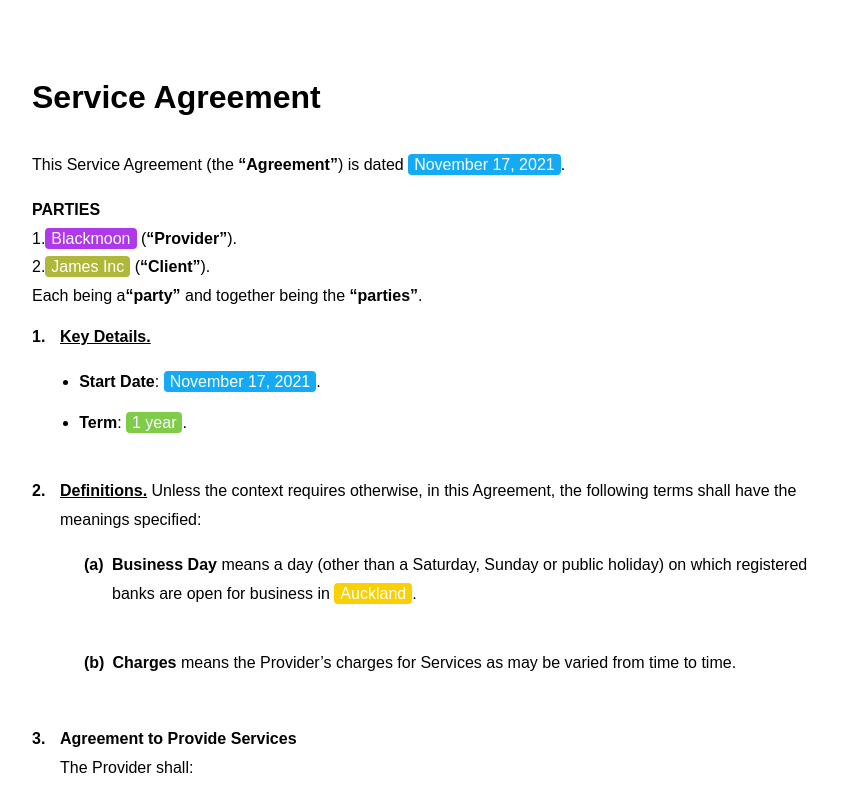
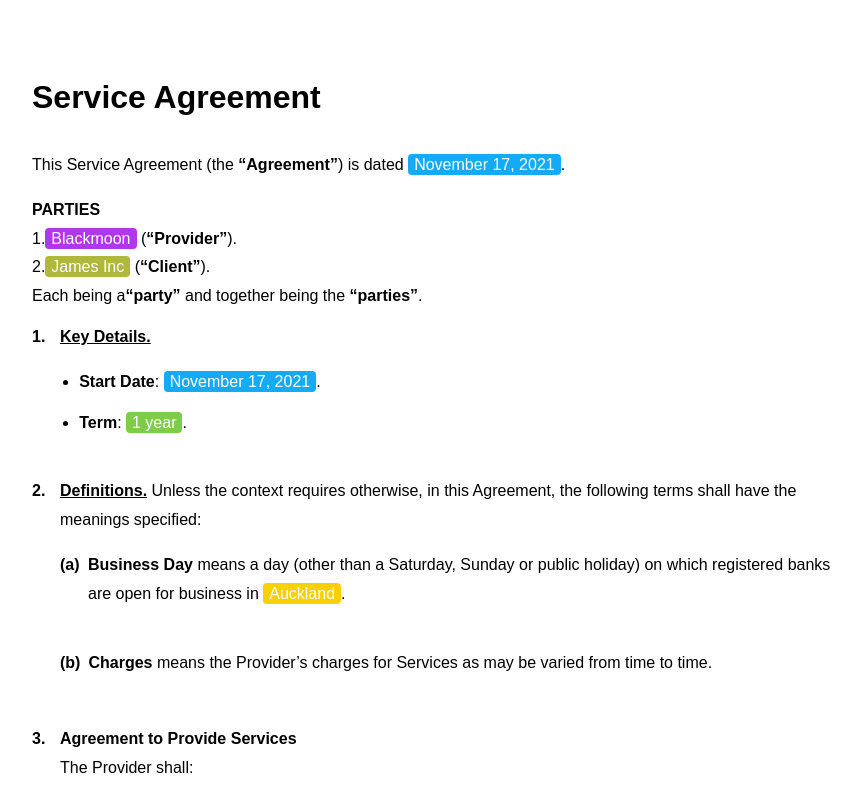
Before and after one commit to StillInDev/IvoTakeHome, a React (Create React App) app in the folder contract-ui/: page / in a window 1280 px wide. Shown: the top 800 px of the page, without its empty margins (208-1069 px from the left). Built offline with nearby package versions, Linux system fonts and the light colour scheme.

Commit message:
updating .css file

```diff
--- a/contract-ui/src/App.css
+++ b/contract-ui/src/App.css
@@ -61,8 +61,8 @@
 
 
 .definition-clause {
-  margin-left: 1.5em; /* Indentation for definition clauses */
-  margin-bottom: 0.75em; /* Spacing between clauses */
+  margin-left: 0;
+  margin-bottom: 0.75em;
   display: flex;
   align-items: baseline;
 }
@@ -73,6 +73,6 @@
 }
 
 .definition-title {
-  font-weight: bold; /* Make the title bold */
+  font-weight: bold;
   display: inline;
 }
```
